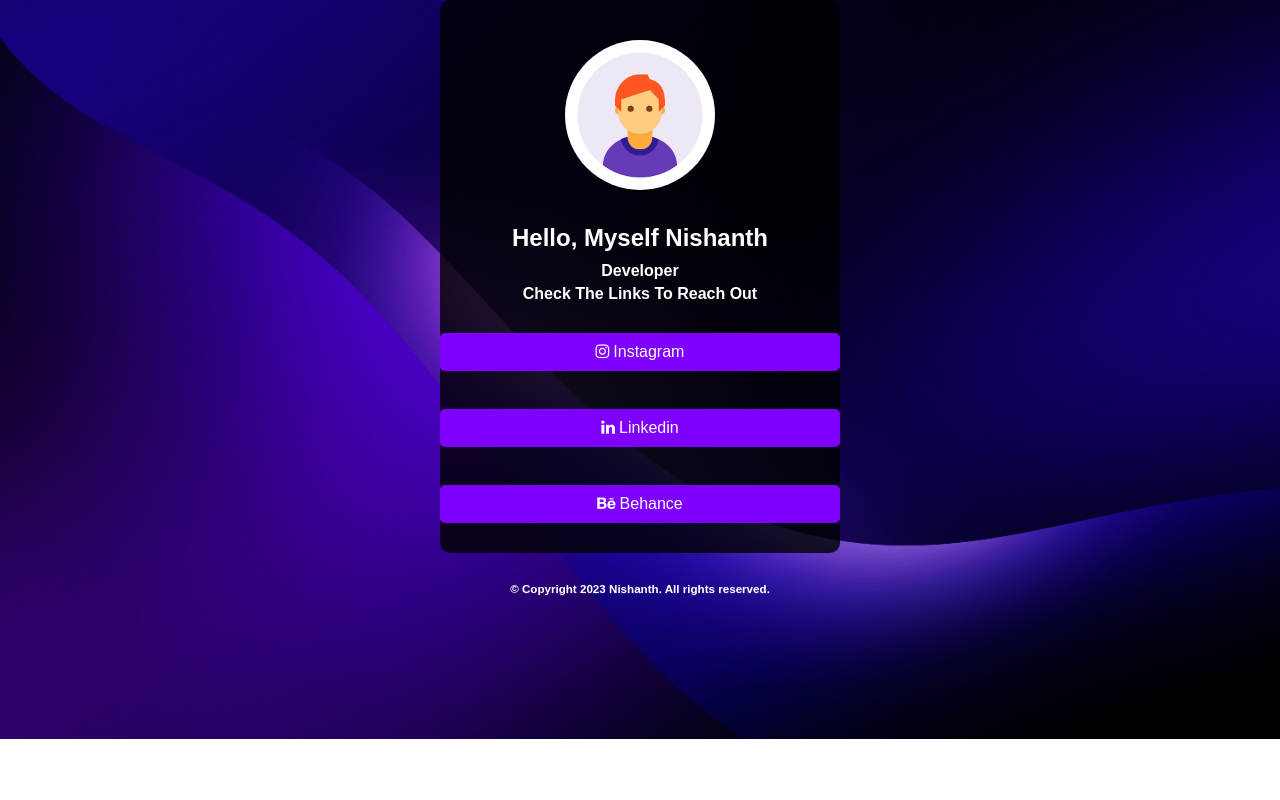
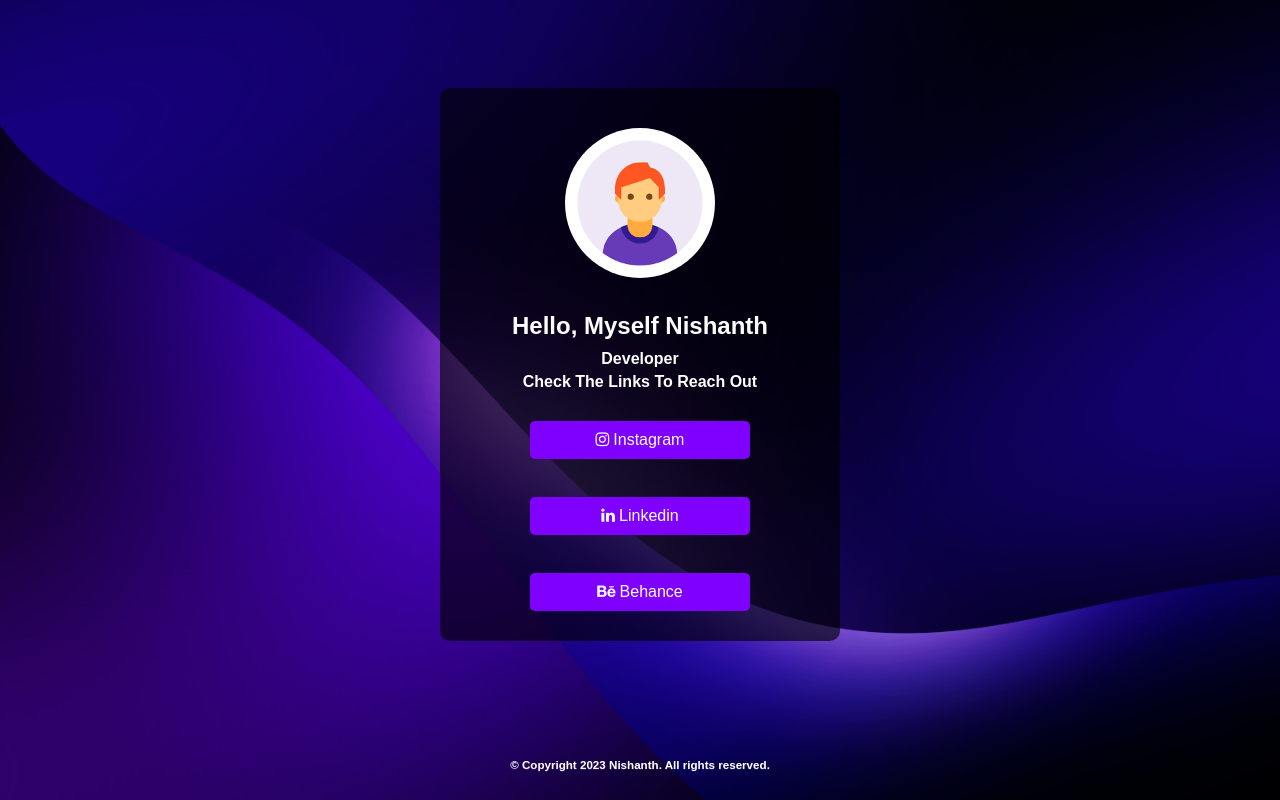
Before and after one commit to warrior75069/waveLink, a plain HTML site: page index.html in a window 1280 px wide. Drawn offline with Linux system fonts and the light colour scheme.

Commit message:
Update main.css

```diff
--- a/main.css
+++ b/main.css
@@ -13,6 +13,10 @@ body {
     font-family: Arial, Helvetica, sans-serif;
     overflow: hidden;
     margin: 0;
+    display: flex;
+    flex-direction: column;
+    justify-content: space-between; /* Center vertically and space-between to push the footer down */
+    min-height: 100vh; /* Set min-height to 100% viewport height */
 }
 
 /* Style the main container */
@@ -24,7 +28,7 @@ body {
     text-align: center;
     color: white;
     box-sizing: border-box;
-    background-color: rgba(0, 0, 0, 0.8); /* Add a semi-transparent background color */
+    background-color: rgba(0, 0, 0, 0.621); /* Add a semi-transparent background color */
     border-radius: 10px;
 }
 
@@ -68,7 +72,7 @@ body {
     font-size: 16px;
     margin: 10px 0;
     border-radius: 5px;
-    width: 100%; /* Make buttons expand to container width on small screens */
+    min-width: 50%; /* Adjust the button width for smaller screens */
 }
 
 footer {
```
